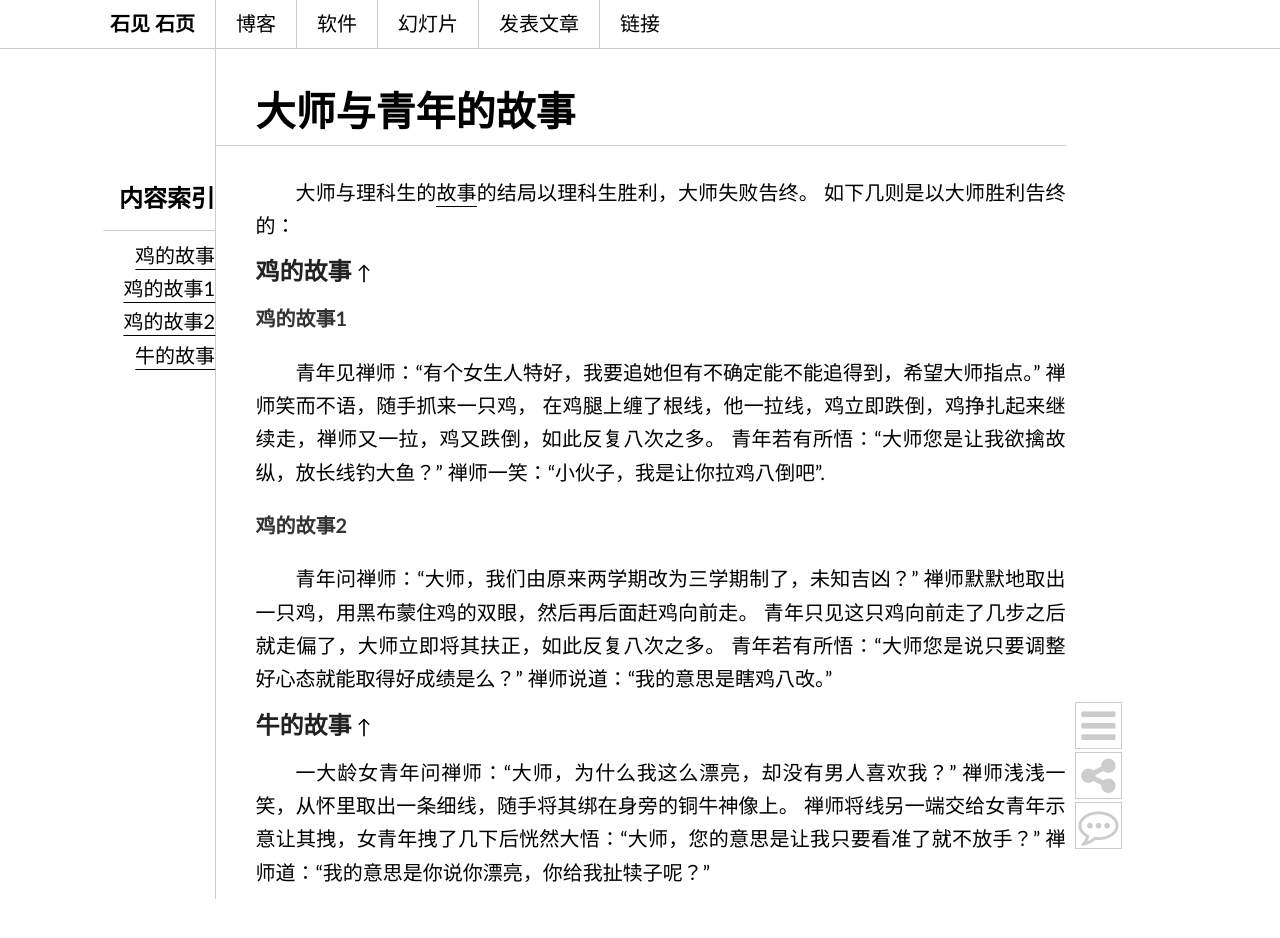
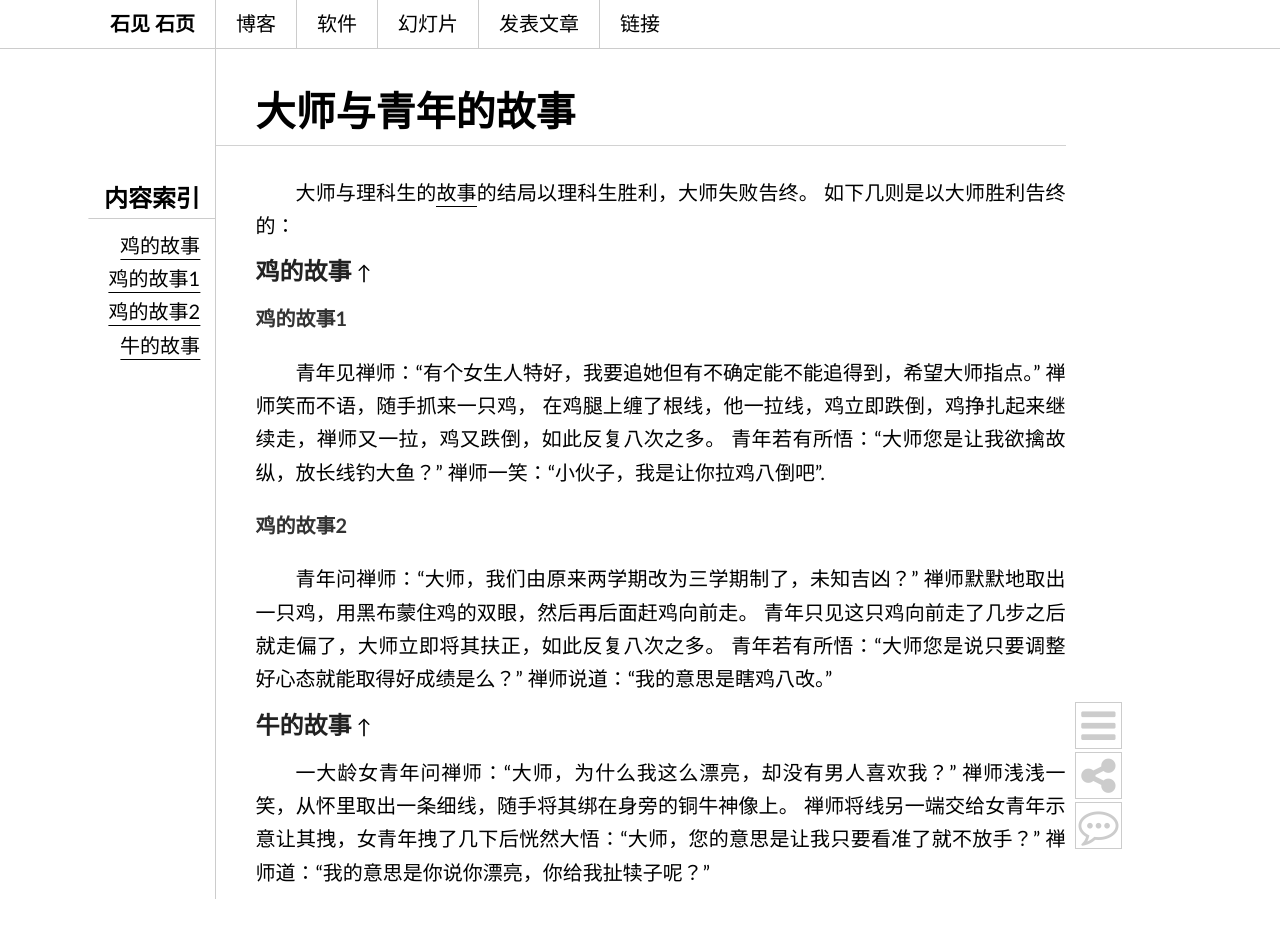
Before and after one commit to dustincys/cn, a Jekyll site: the page built from _posts/2014-11-08-buddhist.md, in a window 1280 px wide and 977 px high. Shown: the top 938 px of the window. Built offline with Jekyll 4.4.1, drawn with Linux system fonts in a browser that asks for light colours; nearby versions of some CDN libraries; comment, search, counter and statistics services are not loaded.

Commit message:
modify toc style

```diff
--- a/_includes/toc.md
+++ b/_includes/toc.md
@@ -40,6 +40,6 @@ $(document).ready(function() {
 });
 </script>
 <div class="toc-header">
-<div class="toc-title" style="font-weight: bold; font-size: 1.2em; padding:0.5em 0; border-bottom:1px #cccccc solid;"> 内容索引 </div>
+<div class="toc-title" style="font-weight: bold; font-size: 1.2em; padding:0.5em 15px 0 0; border-bottom:1px #cccccc solid;"> 内容索引 </div>
 <div class="toc"></div>
 </div>
--- a/media/css/cnstyle.css
+++ b/media/css/cnstyle.css
@@ -73,7 +73,7 @@ div.item{ text-align:left; }
 .shareto { max-width: 100%; display: block; }
 .shareto span { float: left; padding-right: 15px; line-height: 1.667; }
 .meta{ margin: 0.5em 1em 0.5em 1em; padding-left: 1.5em; border-left: 4px solid #D2D2D2; }
-.toc > ul{ padding:0.4em 0em 0em 0em; }
+.toc > ul{ padding:0.5em 15px 0 0; }
 .toc > ul > li{ padding:0.4em 0em 0em 0em; }
 .toc > ul > li > ul{ padding:0.4em 0em 0em 0em; }
 /* hidden menu  */
```
